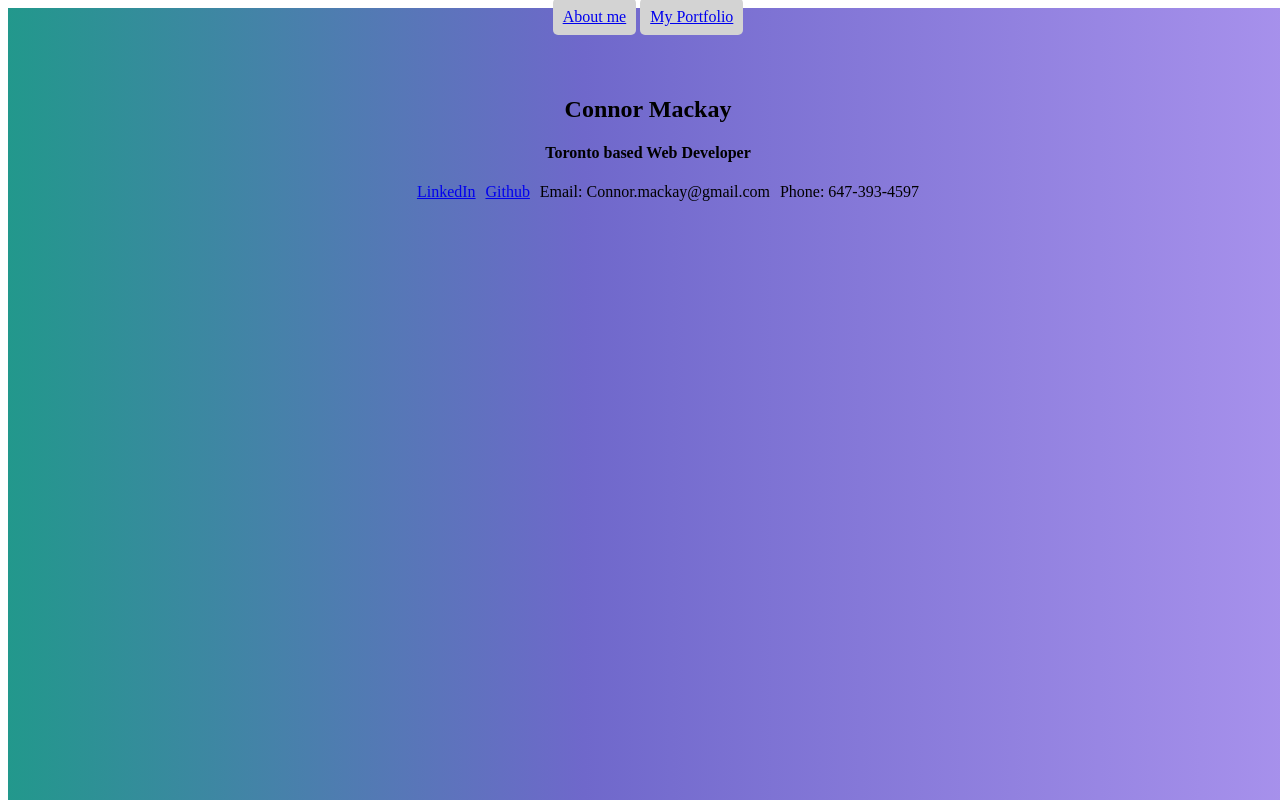
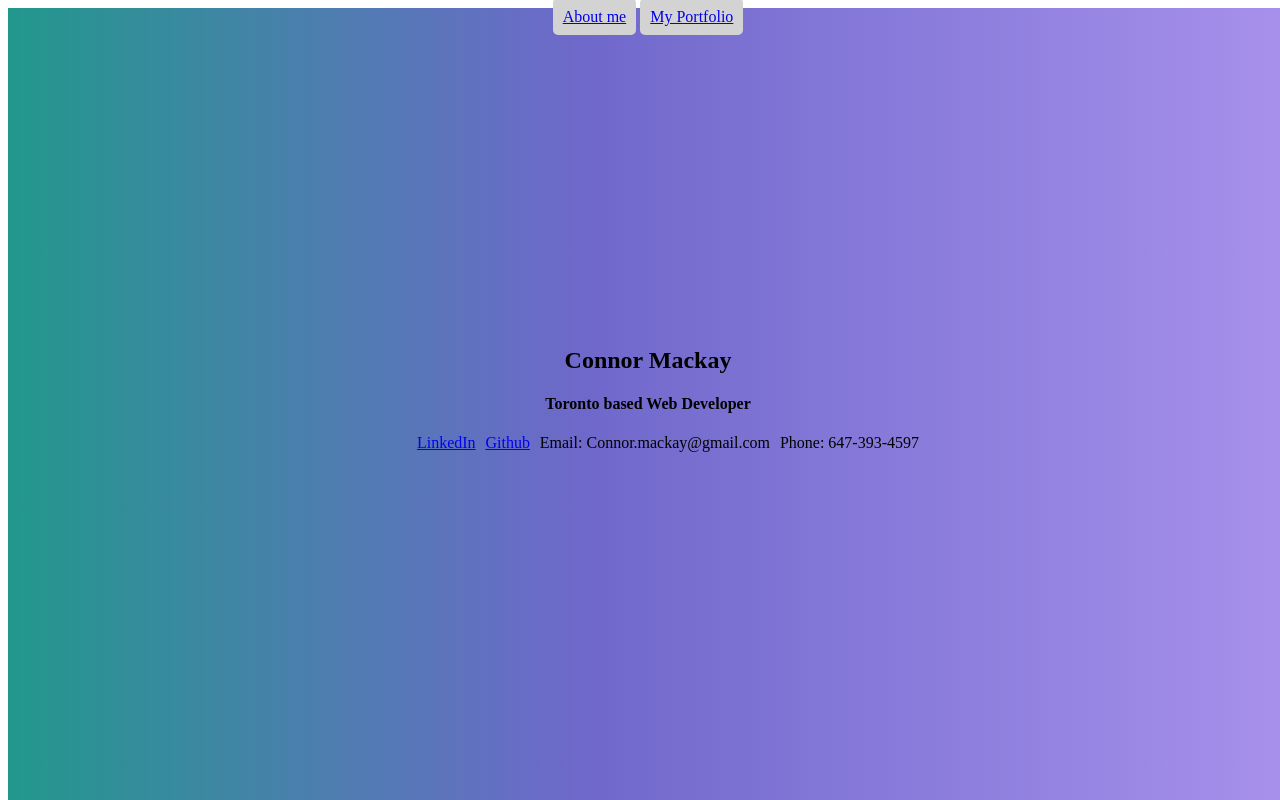
Before and after one commit to CD-Mackay/portfolio, a website: page index.html in a window 1280 px wide. Shown: the top 800 px of the page. Drawn offline with Linux system fonts and the light colour scheme.

Commit message:
format intro section

```diff
--- a/style.css
+++ b/style.css
@@ -1,7 +1,7 @@
 #about-info {
-  margin-top: 50px;
-  display: inline-block;
-  vertical-align: middle;
+  margin-top: auto;
+  margin-bottom: auto;
+  padding-bottom: 50px;
 }
 .contact-info {
   display: flex;
@@ -10,14 +10,17 @@
   width: 40vw;
   margin: auto;
 }
+
 html {
   scroll-behavior: smooth;
 }
+
 #intro-div {
   padding: 20px;
   width: 40%;
   height: 30vh;
 }
+
 li {
   list-style: none;
   margin-bottom: 5px;
@@ -29,6 +32,8 @@ li {
   background: rgb(34,152,140);
   background: linear-gradient(90deg, rgba(34,152,140,1) 0%, rgba(111,104,203,1) 45%, rgba(167,145,236,1) 100%);
   text-align: center;
+  display: flex;
+  flex-direction: column;
 }
 
 #nav {
```
